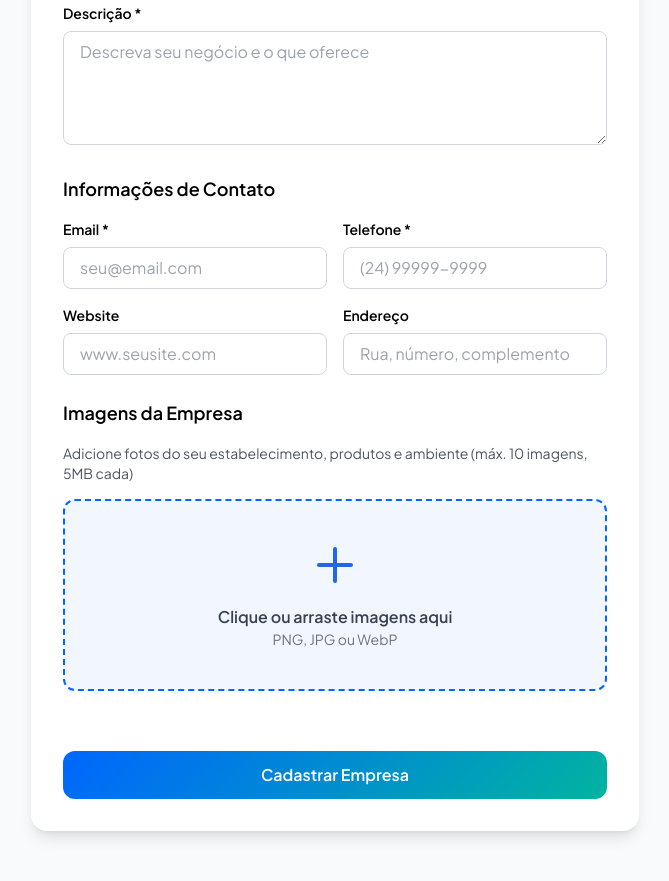
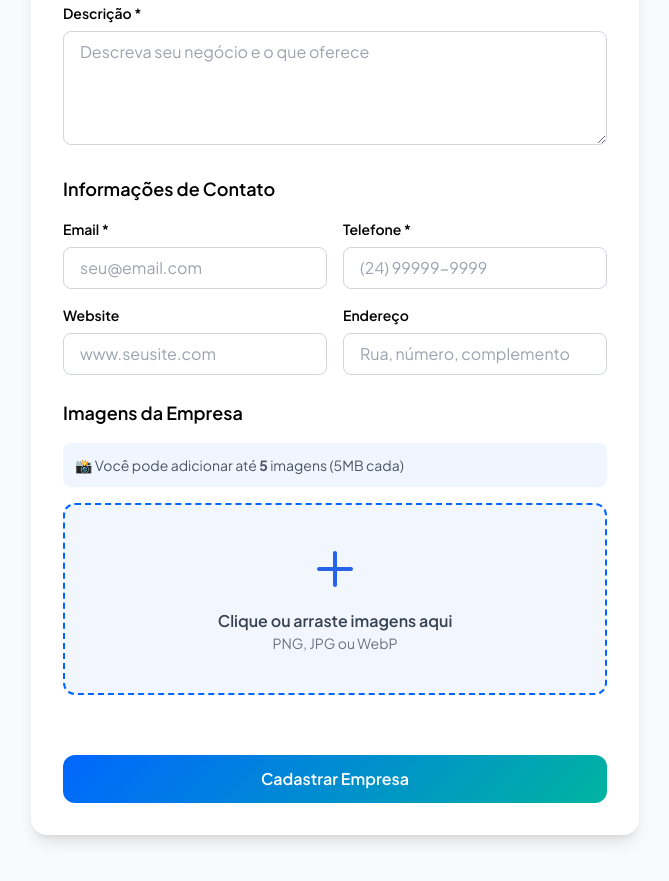
Before and after one commit to peehnovo26/vivacidade-brasil, a plain HTML site: page register-business.html in a window 1280 px wide. Shown: the part 472-1353 px from the top of the page, without its empty margins (305-974 px from the left). Drawn offline with nearby package versions, Linux system fonts and the light colour scheme.

Commit message:
✨ Melhorias UX: Login vai para dashboard + Limitar fotos por plano

```diff
--- a/register-business.html
+++ b/register-business.html
@@ -170,7 +170,9 @@
                         <!-- Imagens -->
                         <div>
                             <h3 class="text-lg font-semibold mb-4">Imagens da Empresa</h3>
-                            <p class="text-gray-600 text-sm mb-4">Adicione fotos do seu estabelecimento, produtos e ambiente (máx. 10 imagens, 5MB cada)</p>
+                            <div id="image-limit-info" class="text-gray-600 text-sm mb-4 p-3 bg-blue-50 rounded-lg">
+                                <span id="plan-limit">Carregando limite de imagens...</span>
+                            </div>
 
                             <div class="upload-area" id="upload-area" ondrop="handleDrop(event)" ondragover="handleDragOver(event)" ondragleave="handleDragLeave(event)">
                                 <svg class="w-12 h-12 mx-auto mb-4 text-blue-600" fill="none" stroke="currentColor" viewBox="0 0 24 24">
@@ -200,6 +202,24 @@
         const API_URL = 'https://vivacidade-brasil-api.onrender.com/api';
         let selectedFiles = [];
         let uploadedImageUrls = []; // Armazena URLs das fotos no Cloudinary
+        let maxImages = 5; // Padrão
+
+        // Definir limite de imagens baseado no plano do usuário
+        function setImageLimit() {
+            const user = JSON.parse(localStorage.getItem('user') || '{}');
+            // Padrão: 5 imagens (pode ser ajustado conforme o plano)
+            // Free: 1 imagem
+            // Start: 3 imagens
+            // Plus: 5 imagens
+            // Elite: 10 imagens
+            maxImages = 5; // Padrão ao registrar
+            updateLimitInfo();
+        }
+
+        function updateLimitInfo() {
+            document.getElementById('plan-limit').innerHTML =
+                `📸 Você pode adicionar até <strong>${maxImages}</strong> imagens (5MB cada)`;
+        }
 
         // Drag and Drop
         const uploadArea = document.getElementById('upload-area');
@@ -230,6 +250,12 @@
         }
 
         function handleFiles(files) {
+            // Validar limite de fotos
+            if (selectedFiles.length + files.length > maxImages) {
+                showError(`❌ Limite: máximo ${maxImages} imagens. Você selecionou ${selectedFiles.length + files.length}`);
+                return;
+            }
+
             selectedFiles = Array.from(files);
             updatePreview();
             // Faz upload automático pro Cloudinary
@@ -364,6 +390,11 @@
                 window.location.href = '/index.html';
             }
         }
+
+        // Inicializar limite de imagens ao carregar a página
+        document.addEventListener('DOMContentLoaded', () => {
+            setImageLimit();
+        });
     </script>
 </body>
 </html>
```
Also changed, not shown: login.html (+1 -1 lines).
